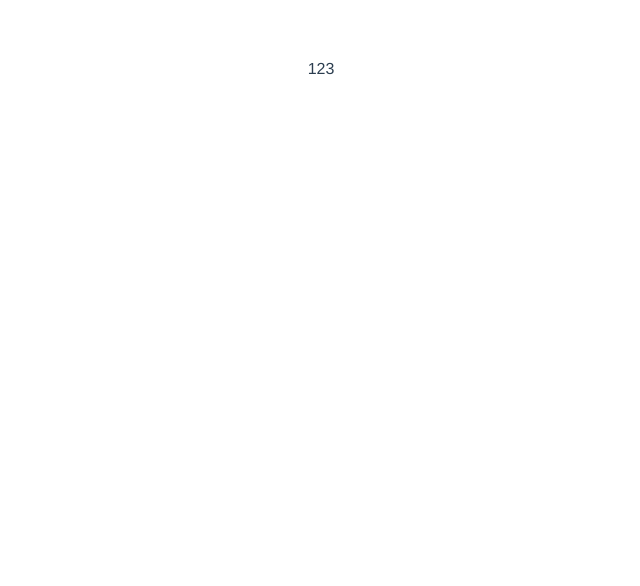
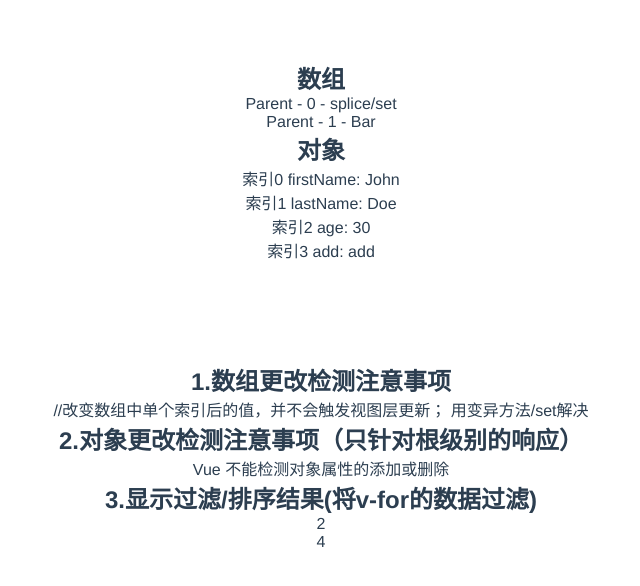
Before and after one commit to practicePlace/Vue-Api, a Vue app: page /#/List in a window 1280 px wide. Shown: the top 586 px of the page, without its empty margins (319-959 px from the left). Built offline with nearby package versions, Linux system fonts and the light colour scheme.

Commit message:
列表渲染

```diff
--- a/src/components/HelloWorld.vue
+++ b/src/components/HelloWorld.vue
@@ -1,7 +1,7 @@
 <template>
   <div class="hello">
     <h1>{{ msg }}</h1>
-    <h2>Essential Links</h2>
+    <h2>基础用法</h2>
     <ul>
       <li><router-link :to="'/Directive'">指令</router-link></li>
       <li><router-link :to="'/Computed'">计算属性</router-link></li>
@@ -13,7 +13,7 @@
       <li><router-link :to="'/List'">列表渲染</router-link></li>
       <li><router-link :to="'/List'">组件</router-link></li>
     </ul>
-    <h2>Ecosystem</h2>
+    <h2>生态圈</h2>
     <ul>
       <li><a href="http://router.vuejs.org/" target="_blank">vue-router</a></li>
       <li><a href="http://vuex.vuejs.org/" target="_blank">vuex</a></li>
--- a/src/components/list/list.vue
+++ b/src/components/list/list.vue
@@ -1,9 +1,78 @@
 <template>
-  <div>123</div>
+  <div id="list">
+    <!--数组-->
+    <h2>数组</h2>
+    <ul id="example-2">
+      <li v-for="(item, index) in items" :key="index">
+        {{ parentMessage }} - {{ index }} - {{ item.message }}
+      </li>
+    </ul>
+    <!--对象-->
+    <h2>对象</h2>
+    <ul id="v-for-object" class="demo">
+        <li v-for="(value, key, index) in object" :key="index">
+                  索引{{index}} {{key}}: {{ value }}
+        </li>
+    </ul>
+    <!--注意事项-->
+    <h2 class="notic">1.数组更改检测注意事项</h2>
+    <p>//改变数组中单个索引后的值，并不会触发视图层更新； 用变异方法/set解决</p>
+    <h2>2.对象更改检测注意事项（只针对根级别的响应）</h2>
+    <p>Vue 不能检测对象属性的添加或删除</p>
+    <h2>3.显示过滤/排序结果(将v-for的数据过滤)</h2>
+    <ul>
+      <li v-for="n in even(numbers)">{{ n }}</li>
+    </ul>
+  </div>
 </template>
+<script>
+  export default {
+    data() {
+      return {
+        parentMessage: 'Parent',
+        items: [{
+          message: 'Foo'
+        }, {
+          message: 'Bar'
+        }],
+        object: {
+          firstName: 'John',
+          lastName: 'Doe',
+          age: 30
+        },
+        numbers: [ 1, 2, 3, 4, 5 ]
+      }
+    },
+    methods:{
+      even: function (numbers) {
+          return numbers.filter(function (number) {
+            return number % 2 === 0
+        })
+      }
+    },
+    mounted(){
+      //改变数组中单个索引后的值，并不会触发视图层更新； 用变异方法/set解决
+      let change = {'message':'splice/set'}
+    // this.items[0] = change
+    // this.items.splice(0, 1, change)
+      this.$set(this.items, 0, change)
+      console.log(this.items)
 
-<script>
+
+      //Vue不能检测对象属性的添加或删除 ,全局可以检测到；
+      this.object.add = 'add'
+    }
+  }
 </script>
-
-<style>
+<style scoped="scoped">
+  *{
+    margin: 0;
+    padding: 0;
+  }
+  ul,li{
+    list-style: none;
+  }
+  .notic{
+    margin-top: 100px;
+  }
 </style>
```
